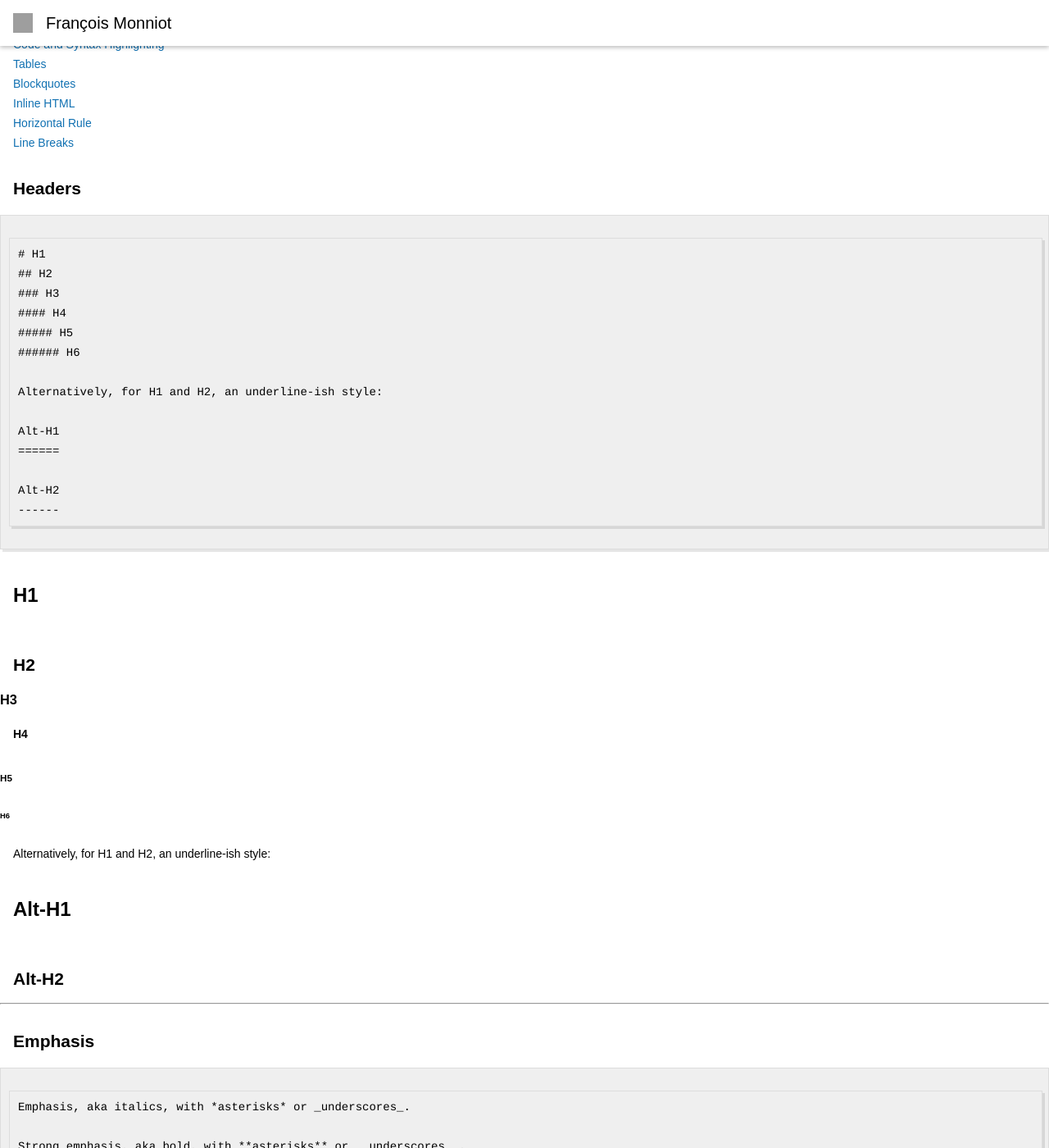
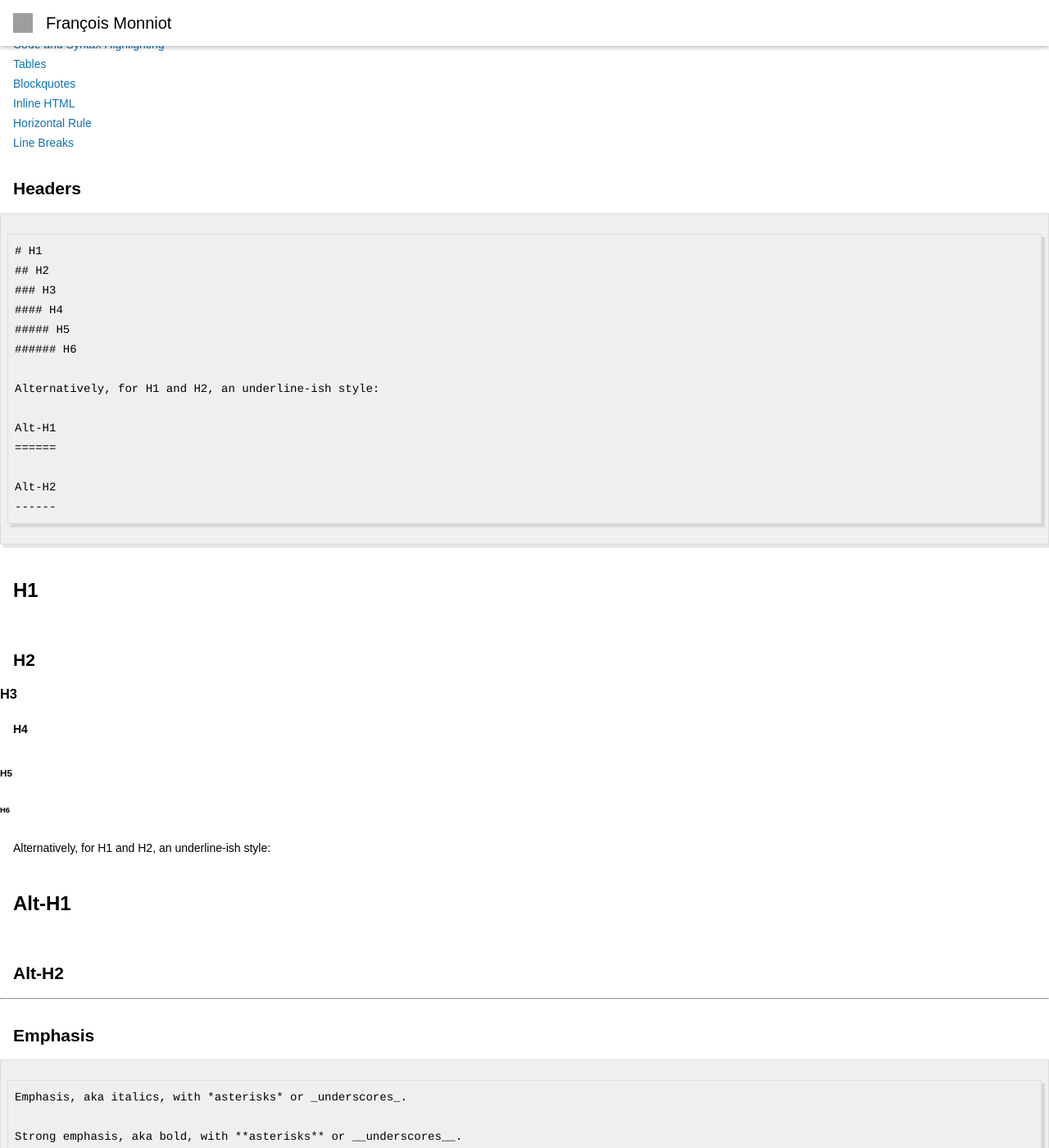
Before and after one commit to fmonniot/fmonniot.github.com, a Jekyll site: the page built from test.md, in a window 1280 px wide and 1400 px high, scrolled down 283 px. Shown: the whole window at 82% size. Built offline with Jekyll 4.4.1, drawn with Linux system fonts in a browser that asks for light colours; some web fonts are replaced; Markdown is read by kramdown in place of the engine named in the settings; grey boxes are pictures that could not be loaded.

Commit message:
Fix code highlight

```diff
--- a/_sass/common.scss
+++ b/_sass/common.scss
@@ -259,13 +259,17 @@
   border: 1px solid #ddd;
   //box-shadow: 3px 3px rgba(0,0,0,0.1);
   clear: right;
-  margin: 20px 0 20px 0;
+  margin: 16px 0;
   overflow: hidden;
-  padding: 7px 7px 7px 10px;
+  padding: 8px;
 }
 
 pre {
   overflow: auto;
+  margin: 0;
+  padding: 8px;
+  padding-right: 0;
+  margin-right: 8px;
 
   code {
     white-space: pre;
@@ -279,8 +283,24 @@
 .code-title {
   float: right;
   position: relative;
-  top: 1.5em;
-  padding-right: 0.5em;
+  top: 24px;
+  padding-right: 4px;
   font-family: monospace;
   margin: 0;
 }
+
+.code-title {
+  float: none;
+  position: relative;
+  top: 1px;
+  padding-right: 0;
+
+  background-color: #efefef;
+  border: 1px solid #ddd;
+  border-bottom: 1px solid #e1e1e1;
+}
+
+.code-title + .highlight {
+  margin-top: 0;
+  padding-top: 0;
+}
--- a/_sass/not-print.scss
+++ b/_sass/not-print.scss
@@ -22,7 +22,7 @@
 
 /// Highlight code
 .highlight {
-  box-shadow: 3px 3px rgba(0,0,0,0.1);
+  box-shadow: 4px 4px rgba(0,0,0,0.1);
 }
 
 .only-print { display: none; }
```
